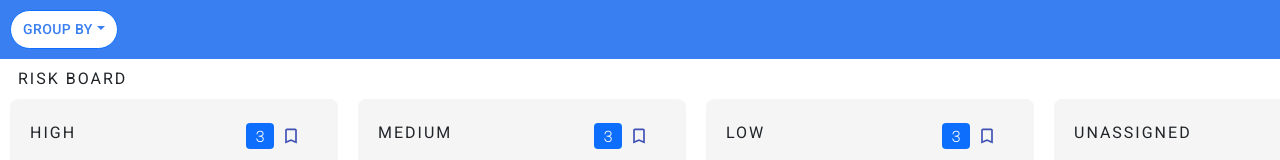
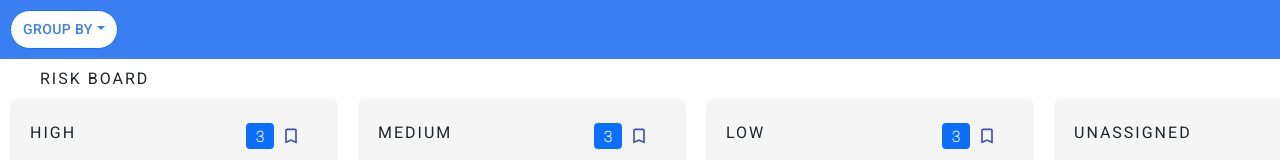
Before and after one commit to karthik-sarav/kanban-assignment, a React (Create React App) app: page / in a window 1280 px wide. Shown: the top 160 px of the page. Built offline with nearby package versions, Linux system fonts and the light colour scheme.

Commit message:
Sticky board title.

```diff
--- a/src/MockData/MockData.js
+++ b/src/MockData/MockData.js
@@ -78,7 +78,7 @@ export const mockData = [
         title: "Style badge elements",
         description: "Lorem ipsum dolor sit amet, consectetur adipiscing elit, sed do eiusmod tempor incididunt ut labore et dolore magna aliqua",
         risk: "low",
-        developer: "patrick",
+        developer: "unassigned",
         status: "Open",
         storyPoints: 1,
         startDate: moment(new Date()).format('DD/MM/YYYY'),
@@ -102,7 +102,7 @@ export const mockData = [
         title: "Fix bookmark stylings",
         description: "Lorem ipsum dolor sit amet, consectetur adipiscing elit, sed do eiusmod tempor incididunt ut labore et dolore magna aliqua",
         risk: "low",
-        developer: "candy",
+        developer: "unassigned",
         status: "Testing",
         storyPoints: 1,
         startDate: moment(new Date()).format('DD/MM/YYYY'),
--- a/src/Screens/HomeScreen.js
+++ b/src/Screens/HomeScreen.js
@@ -166,8 +166,8 @@ const HomeScreen = () => {
   return (
     <div className={classes.root}>
       <NavbarComponent columnConfig={columnConfig} handleDropdownClick={handleDropdownClick} />
-      <div style={{ margin: "67px 0px -2px 18px" }}>
-        <Typography style={{ letterSpacing: "2px" }}>
+      <div style={{ margin: "67px 0px -2px 10px" }}>
+        <Typography style={{ letterSpacing: "2px", position: "sticky", left: 40, width: "fit-content" }}>
           {`${selectedGroup.toUpperCase()} BOARD`}
         </Typography>
       </div>
```
